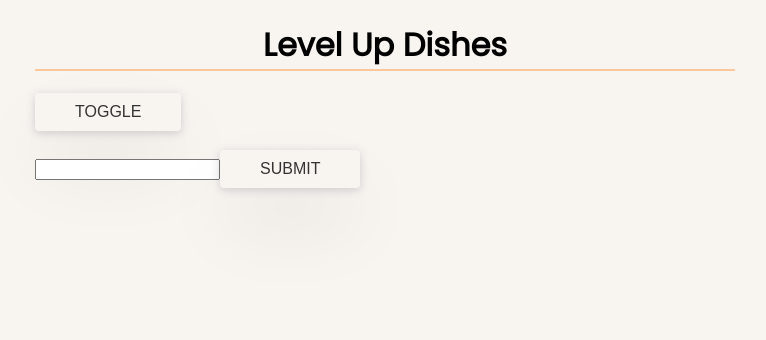
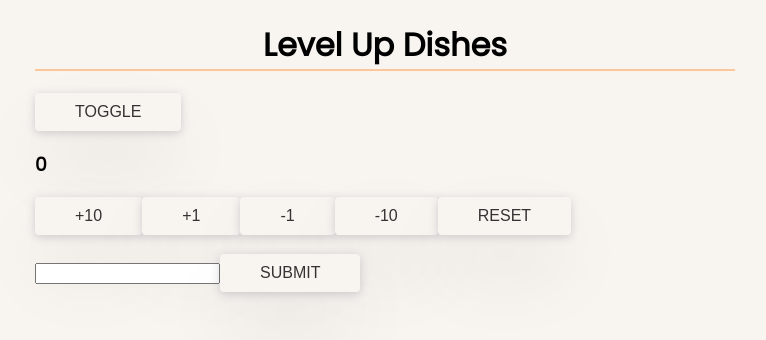
Before and after one commit to hitnei/learn-hooks, a React (Create React App) app: page / in a window 1280 px wide. Shown: the top 340 px of the page, without its empty margins (255-1021 px from the left). Built offline with nearby package versions, Linux system fonts and the light colour scheme.

Commit message:
useReducer

```diff
--- a/src/App.js
+++ b/src/App.js
@@ -1,5 +1,6 @@
 import React, { useState, useEffect, useRef, createContext } from "react";
 import Toggle from "./Toggle";
+import Counter from "./Counter";
 import { useTitleInput } from "./hooks/useTitleInput";
 
 export const UserContext = createContext();
@@ -19,6 +20,7 @@
           Level Up Dishes
         </h1>
         <Toggle />
+        <Counter />
         <h3>{name}</h3>
         <form
           onSubmit={(e) => {
--- /dev/null
+++ b/src/Counter.js
@@ -0,0 +1,41 @@
+import React, { useReducer } from 'react';
+
+const initialState = { count: 0 }
+
+function reducer(state, action) {
+    switch (action.type) {
+        case 'add': {
+            return {
+                count: state.count + action.value
+            }
+        }
+        case 'minus': {
+            return {
+                count: state.count - action.value
+            }
+        }
+        case 'reset': {
+            return {
+                count: initialState.count
+            }
+        }
+        default:
+            throw new Error();
+    }
+}
+
+const Counter = () => {
+    const [state, dispatch] = useReducer(reducer, initialState)
+    return (
+        <div>
+            <h3>{state.count}</h3>
+            <button onClick={() => dispatch({ type: 'add', value: 10 })}>+10</button>
+            <button onClick={() => dispatch({ type: 'add', value: 1 })}>+1</button>
+            <button onClick={() => dispatch({ type: 'minus', value: 1 })}>-1</button>
+            <button onClick={() => dispatch({ type: 'minus', value: 10 })}>-10</button>
+            <button onClick={() => dispatch({ type: 'reset' })}>Reset</button>
+        </div>
+    )
+}
+
+export default Counter
```
